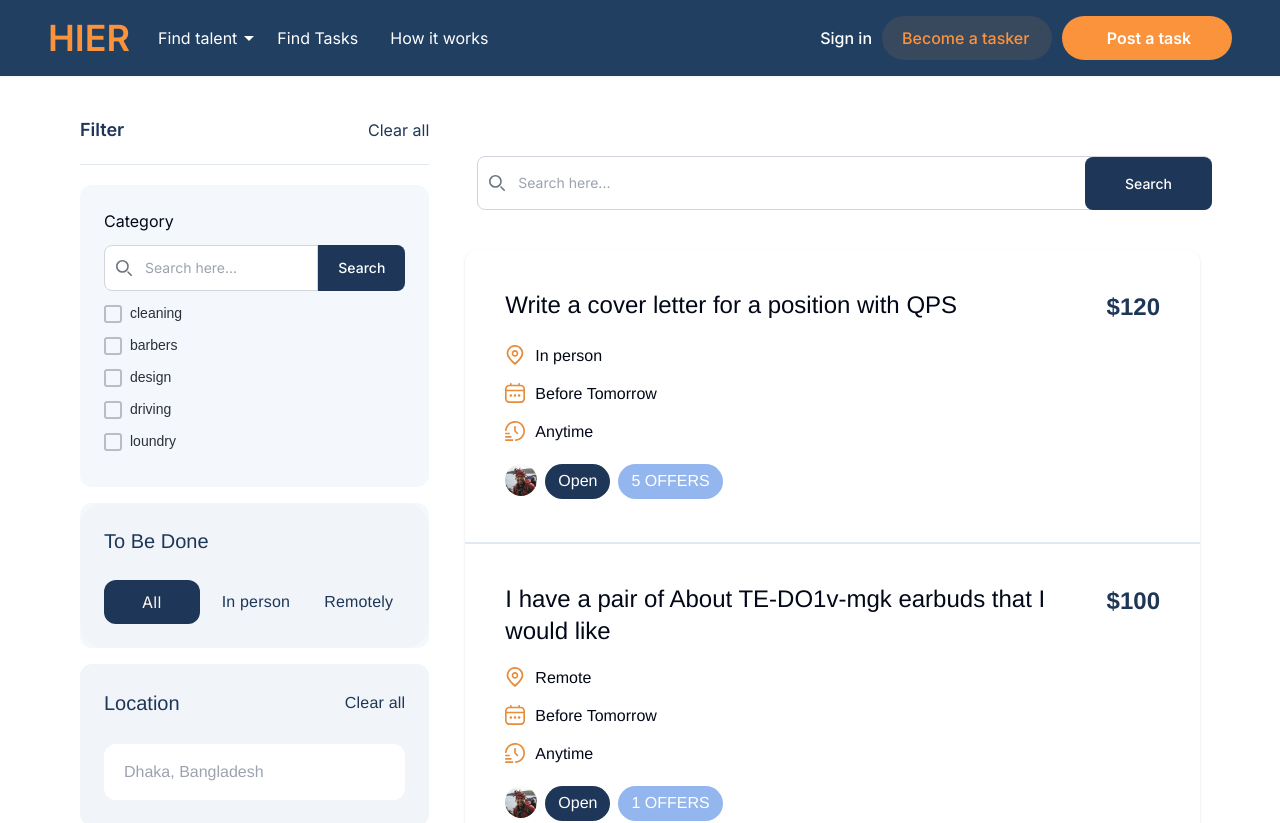
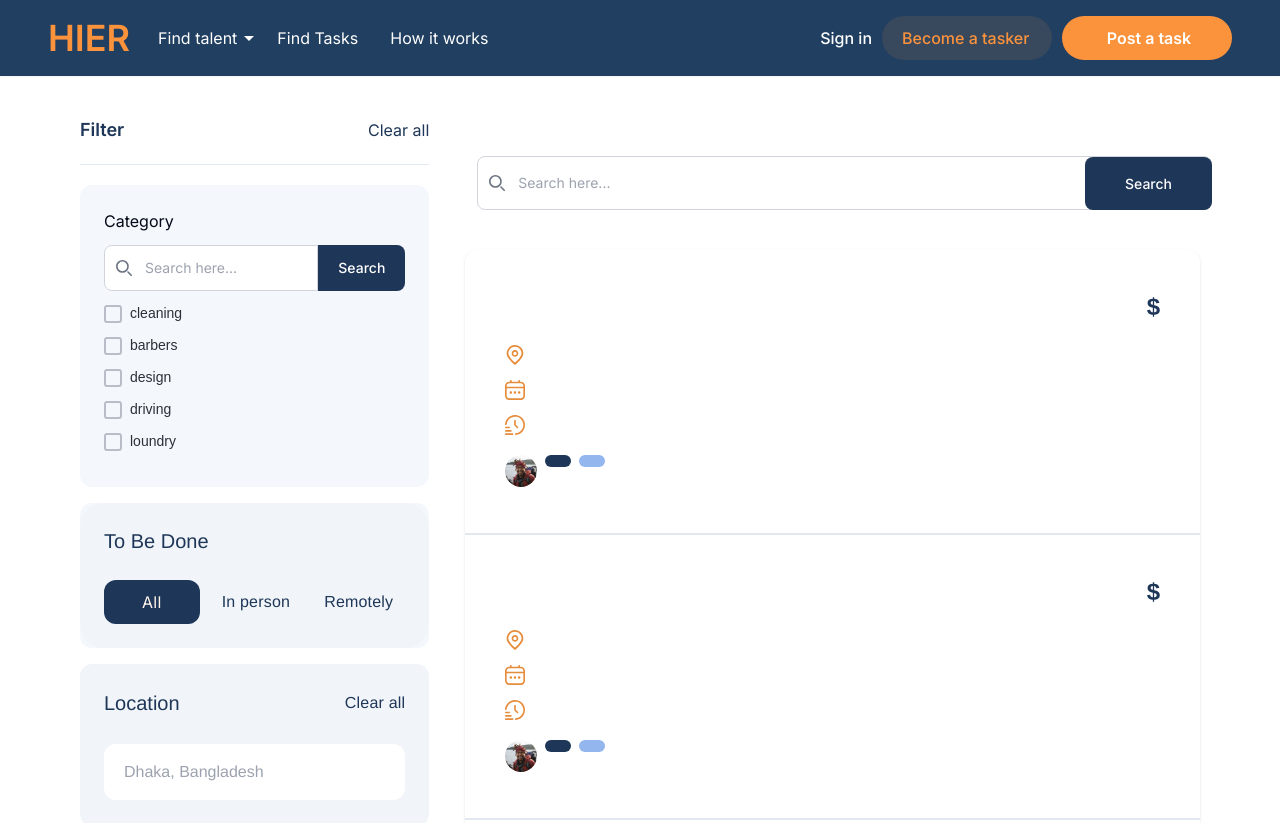
Before and after one commit to pristren/hier-frontend, a React (Vite) app: page /browse-tasks in a window 1280 px wide. Shown: the top 823 px of the page. Built offline with nearby package versions, Linux system fonts and the light colour scheme; no server answers; a web font is replaced by a local one.

Commit message:
update task browse

```diff
--- a/src/components/tasks/Card.jsx
+++ b/src/components/tasks/Card.jsx
@@ -2,54 +2,40 @@ import Calender from "../../assets/logo/calendar.svg";
 import Marker from "../../assets/logo/marker.svg";
 import Timer from "../../assets/logo/time-fast.svg";
 import User from "../../assets/logo/user.svg";
+import PropTypes from "prop-types";
 
 const Card = ({ item }) => {
-  const {
-    _id,
-    taskTitle,
-    amount,
-    details,
-    taskStatus,
-    offered,
-    follow,
-    carl_category_name,
-    workType,
-    location,
-    mapLocation,
-    created_at,
-    deadline,
-    postedUser,
-  } = item;
+  const { _id, what, when, where, who, details, budget, createdAt } = item;
   return (
     <div className="p-10 border-b-2">
       <div className="w-full flex self-stretch items-start flex-[0_0_auto] justify-between relative">
         <div className="[font-family:'Clash_Display-Medium',Helvetica]  mt-[-1.00px] tracking-normal  text-xl sm:text-2xl md:text-[1.5rem] text-blue font-medium leading-normal relative">
           {/* task title */}
-          <h3>{taskTitle}</h3>
+          <h3>{what}</h3>
         </div>
 
         {/* Price */}
         <strong className="[font-family:'Clash_Display-Semibold',Helvetica] w-fit mt-[-1.00px] tracking-normal text-2xl text-secondary font-bold leading-normal relative">
-          ${amount}
+          ${budget}
         </strong>
       </div>
       <div className="mt-5 w-full flex self-stretch flex-col items-start gap-[15px] flex-[0_0_auto] relative">
         <div className="inline-flex items-start gap-[10px] flex-[0_0_auto] relative">
           <img className="w-5 h-5 relative" alt="Marker" src={Marker} />
           <div className="[font-family:'DM_Sans-Medium',Helvetica] w-fit mt-[-1.00px] tracking-normal text-base text-blue font-medium leading-normal relative">
-            {workType}
+            {when}
           </div>
         </div>
         <div className="inline-flex items-start gap-[10px] flex-[0_0_auto] relative">
           <img className="w-5 h-5 relative" alt="Calendar" src={Calender} />
           <div className="[font-family:'DM_Sans-Medium',Helvetica] w-fit mt-[-1.00px] tracking-normal text-base text-blue font-medium leading-normal relative">
-            Before Tomorrow
+            {when}
           </div>
         </div>
         <div className="inline-flex items-start gap-[10px] flex-[0_0_auto] relative">
           <img className="w-5 h-5 relative" alt="Time fast" src={Timer} />
           <div className="[font-family:'DM_Sans-Medium',Helvetica] w-fit mt-[-1.00px] tracking-normal text-base text-blue font-medium leading-normal relative">
-            Anytime
+            {who}
           </div>
         </div>
       </div>
@@ -63,12 +49,13 @@ const Card = ({ item }) => {
           className={`inline-flex items-start gap-[10px] flex-[0_0_auto] px-[13px] py-[6px] overflow-hidden rounded-[500px] relative bg-secondary`}
         >
           <div className="[font-family:'Clash_Display-Semibold',Helvetica] w-fit mt-[-1.00px] tracking-normal text-base text-white font-normal leading-normal relative">
-            {taskStatus}
+            {/* {taskStatus} */}
           </div>
         </div>
         <div className="inline-flex items-start gap-[10px] flex-[0_0_auto] px-[13px] py-[6px] overflow-hidden rounded-[500px] bg-[#94b6ef] relative">
           <div className="[font-family:'Clash_Display-Semibold',Helvetica] w-fit mt-[-1.00px] tracking-normal text-base text-white font-normal leading-normal relative">
-            {offered?.length} OFFERS
+            {/* {offered?.length}  */}
+            {/* OFFERS */}
           </div>
         </div>
       </div>
@@ -77,3 +64,7 @@ const Card = ({ item }) => {
 };
 
 export default Card;
+
+Card.propTypes = {
+  item: PropTypes.object.isRequired,
+};
--- a/src/components/tasks/TaskSection.jsx
+++ b/src/components/tasks/TaskSection.jsx
@@ -3,6 +3,7 @@ import Card from "./Card";
 import FilterSection from "./FilterSection";
 import { Link } from "react-router-dom";
 // import MyMap from "./Map";
+import PropTypes from "prop-types";
 
 const TaskSection = ({
   originalData,
@@ -274,8 +275,9 @@ const TaskSection = ({
         </div>
 
         <div className="rounded-xl shadow mt-10">
-          {filteredData?.length > 0 ? (
-            filteredData.map((item, idx) => (
+          {console.log(originalData)}
+          {originalData?.length > 0 ? (
+            originalData.map((item, idx) => (
               <Link key={idx} to={`/browse-tasks/${item?._id}`}>
                 <Card key={idx} item={item} />
               </Link>
@@ -325,3 +327,10 @@ const TaskSection = ({
 };
 
 export default TaskSection;
+
+TaskSection.propTypes = {
+  handleSearchSubmit: PropTypes.func.isRequired,
+  setFilter: PropTypes.func.isRequired,
+  filter: PropTypes.object.isRequired,
+  originalData: PropTypes.array.isRequired,
+};
--- a/src/pages/task/browse_tasks/BrowseTasks.jsx
+++ b/src/pages/task/browse_tasks/BrowseTasks.jsx
@@ -1,7 +1,8 @@
 import FilterSection from "@/components/tasks/FilterSection";
 import TaskSection from "@/components/tasks/TaskSection";
 import { taskData } from "@/helpers/tasks_data/TaskData";
-import React, { useState } from "react";
+import axios from "axios";
+import React, { useEffect, useState } from "react";
 
 export default function BrowseTasks() {
   const [filter, setFilter] = useState({
@@ -20,6 +21,11 @@ export default function BrowseTasks() {
   };
 
   const [originalData, setOriginalData] = useState(taskData);
+  useEffect(() => {
+    axios.get("http://localhost:5000/api/v1/tasks").then((res) => {
+      setOriginalData(res?.data?.tasks);
+    });
+  }, []);
   return (
     <div>
       <div className="max-w-full">
```
